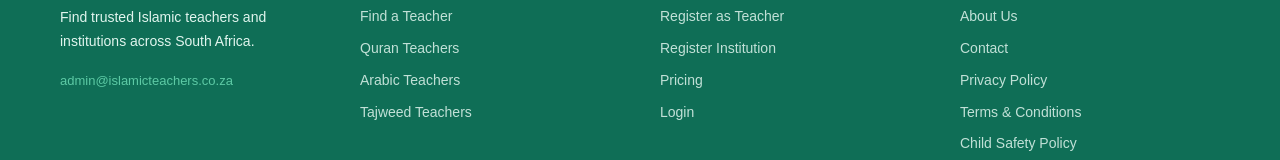
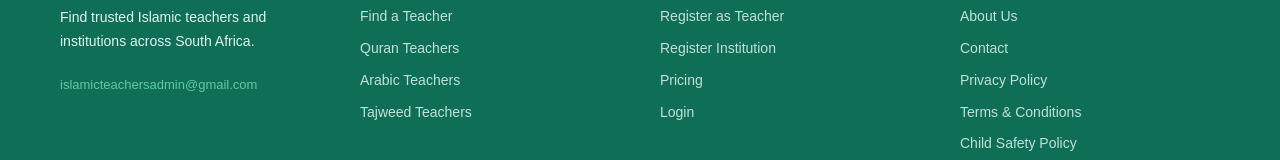
Before and after one commit to shivaanmathews-design/islamicteachers, a Next.js app: page /login in a window 1280 px wide. Shown: the part 941-1101 px from the top of the page. Built offline with nearby package versions, Linux system fonts and the light colour scheme; no server answers.

Commit message:
Footer: working email + brand links home; admin header links to site

```diff
--- a/app/admin/page.tsx
+++ b/app/admin/page.tsx
@@ -175,8 +175,10 @@ export default function AdminPanel() {
       <div style={{ background:'#0F6E56', padding:'20px 0' }}>
         <div className="container" style={{ display:'flex', justifyContent:'space-between', alignItems:'center', flexWrap:'wrap', gap:12 }}>
           <div>
-            <h1 style={{ color:'#fff', fontSize:20, fontWeight:700, margin:'0 0 4px' }}>Admin Panel</h1>
-            <p style={{ color:'#E1F5EE', fontSize:13, margin:0 }}>IslamicTeachers.co.za</p>
+            <a href="/" style={{ display:'inline-block', color:'#fff', fontSize:20, fontWeight:700, margin:'0 0 4px', textDecoration:'none' }}>Admin Panel</a>
+            <p style={{ margin:0 }}>
+              <a href="/" style={{ color:'#E1F5EE', fontSize:13, textDecoration:'none' }}>← IslamicTeachers.co.za — View Site</a>
+            </p>
           </div>
           <div style={{ display:'flex', gap:12, flexWrap:'wrap' }}>
             {[
--- a/components/Footer.tsx
+++ b/components/Footer.tsx
@@ -6,13 +6,13 @@ export default function Footer() {
       <div className="container">
         <div style={{ display: 'grid', gridTemplateColumns: 'repeat(auto-fit, minmax(200px, 1fr))', gap: 40, marginBottom: 40 }}>
           <div>
-            <div style={{ fontWeight: 700, fontSize: 16, marginBottom: 8, letterSpacing: 0.5 }}>
+            <Link href="/" style={{ display: 'inline-block', textDecoration: 'none', fontWeight: 700, fontSize: 16, marginBottom: 8, letterSpacing: 0.5, color: '#fff' }}>
               ISLAMICTEACHERS<span style={{ color: '#5DCAA5' }}>.CO.ZA</span>
-            </div>
+            </Link>
             <p style={{ color: '#E1F5EE', fontSize: 14, margin: '0 0 16px' }}>
               Find trusted Islamic teachers and institutions across South Africa.
             </p>
-            <p style={{ color: '#5DCAA5', fontSize: 13, margin: 0 }}>admin@islamicteachers.co.za</p>
+            <a href="mailto:islamicteachersadmin@gmail.com" style={{ color: '#5DCAA5', fontSize: 13, margin: 0, textDecoration: 'none' }}>islamicteachersadmin@gmail.com</a>
           </div>
           <div>
             <h4 style={{ color: '#5DCAA5', fontSize: 13, fontWeight: 600, marginBottom: 12, textTransform: 'uppercase', letterSpacing: 1 }}>For Students</h4>
```
